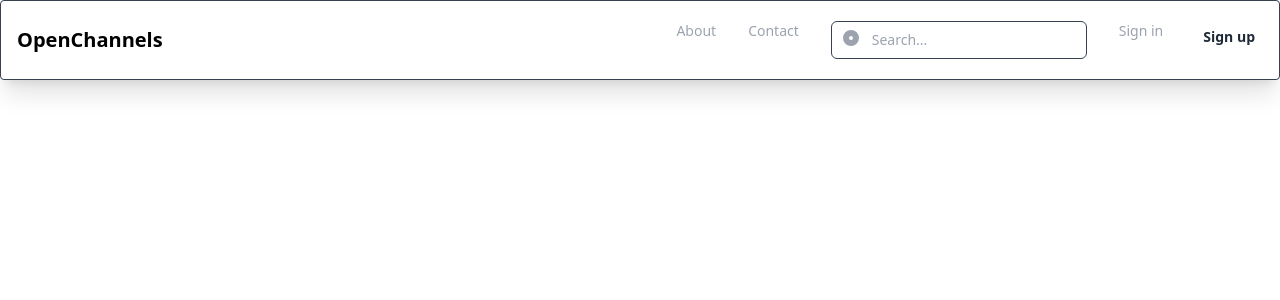
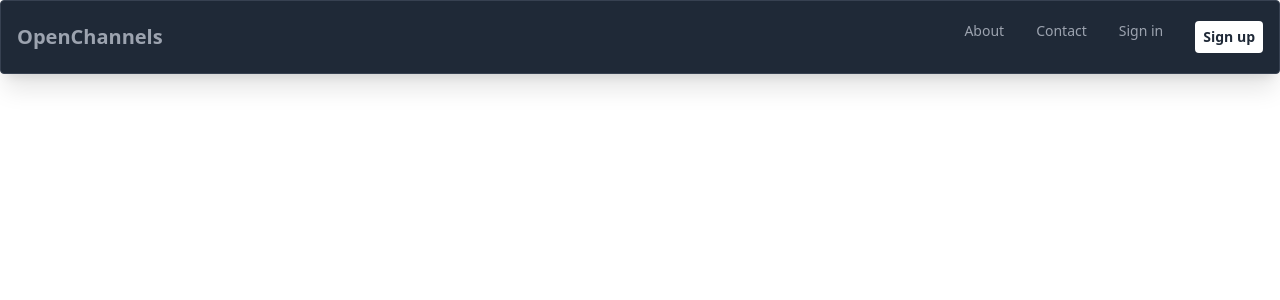
Before and after one commit to denver-edwards/OpenChannels, a Next.js app: page / in a window 1280 px wide. Shown: the top 300 px of the page. Built offline with nearby package versions, Linux system fonts and the light colour scheme.

Commit message:
added lucide

```diff
--- a/components/Header.jsx
+++ b/components/Header.jsx
@@ -1,15 +1,15 @@
 import Link from "next/link";
 import { useState } from "react";
-import { Squash as Hamburger } from "hamburger-react";
+import { Menu, Search } from "lucide-react";
 
 export default function Header() {
   const [showMenu, setShowMenu] = useState(false);
 
   return (
-    <nav className="bg-white border border-gray-700 px-2 sm:px-4 py-5 rounded bg-gray-800 shadow-xl">
+    <nav className="border border-gray-700 px-2 sm:px-4 py-5 rounded bg-gray-800 shadow-xl">
       <div className="container flex flex-wrap justify-between items-center mx-auto">
         <Link href="/" className="flex items-center">
-          <span className="self-center text-xl font-semibold whitespace-nowrap dark:text-white">
+          <span className="self-center text-xl font-semibold whitespace-nowrap text-gray-400">
             OpenChannels
           </span>
         </Link>
@@ -21,7 +21,7 @@
             onClick={() => setShowMenu(!showMenu)}
           >
             <span className="sr-only">Open main menu</span>
-            <Hamburger size={20} toggled={showMenu} toggle={setShowMenu} />
+            <Menu size={20} toggled={showMenu} toggle={setShowMenu} />
           </button>
         </div>
 
@@ -47,27 +47,16 @@
             >
               Contact
             </Link>
-
+            {/**
             <div className="relative flex items-center">
-              <svg
-                xmlns="http://www.w3.org/2000/svg"
-                className="h-5 w-5 absolute left-3 text-gray-400"
-                viewBox="0 0 20 20"
-                fill="currentColor"
-              >
-                <path
-                  fillRule="evenodd"
-                  d="M8 0a8 8 0 100 16A8 8 0 008 0zM6 8a2 2 0 114 0 2 2 0 01-4 0z"
-                  clipRule="evenodd"
-                />
-              </svg>
+              <Search color="White" className="translate-x-8" />
               <input
                 type="text"
                 placeholder="Search..."
-                className="pl-10 px-3 py-2 text-gray-800 border border-gray-700 rounded-md focus:outline-none focus:border-gray-900"
+                className="pl-10 px-3 py-2 text-gray-300 bg-gray-600 border border-gray-700 rounded-md focus:outline-none focus:border-gray-900"
               />
             </div>
-
+**/}
             <Link
               href=""
               className="block py-2 pr-4 pl-3 md:hover:bg-transparent md:border-0 md:hover:text-blue-700 md:p-0 text-gray-400 md:hover:text-white hover:bg-gray-700 hover:text-white"
@@ -75,7 +64,7 @@
               Sign in
             </Link>
             <Link
-              href=""
+              href="/signup"
               className="block py-2 pr-4 pl-3 md:hover:bg-transparent md:border-0 md:hover:text-blue-700 md:p-0 text-gray-800 md:hover:text-white hover:bg-gray-700 border bg-white rounded transition-all"
             >
               <p className="px-2 py-1.5 hover:text-white font-semibold">
--- a/package.json
+++ b/package.json
@@ -11,6 +11,7 @@
   "dependencies": {
     "email-validator": "^2.0.4",
     "hamburger-react": "^2.5.0",
+    "lucide-react": "^0.372.0",
     "mongodb": "^6.5.0",
     "next": "14.1.3",
     "react": "^18",
```
Also changed, not shown: 1 other file (tests, documents, lock files or other folders).
